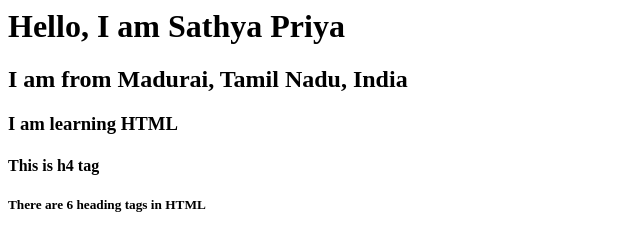
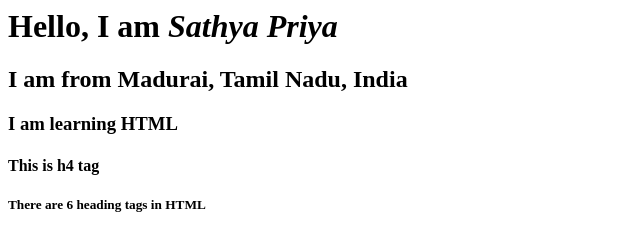
Before and after one commit to sathyapriyav/sathyapriyav, a plain HTML site: page index.html in a window 1280 px wide. Shown: the top 235 px of the page, 0-640 px from the left. Drawn offline with Linux system fonts and the light colour scheme.

Commit message:
Update index.html

```diff
--- a/index.html
+++ b/index.html
@@ -5,7 +5,7 @@
     </title>
   </head>
   <body>
-    <h1>Hello, I am <strong>Sathya Priya</strong></h1>
+    <h1>Hello, I am <i>Sathya Priya</i></h1>
     <h2>I am from Madurai, Tamil Nadu, India</h2>
     <h3>I am learning HTML</h3>
     <h4>This is h4 tag</h4>
```
